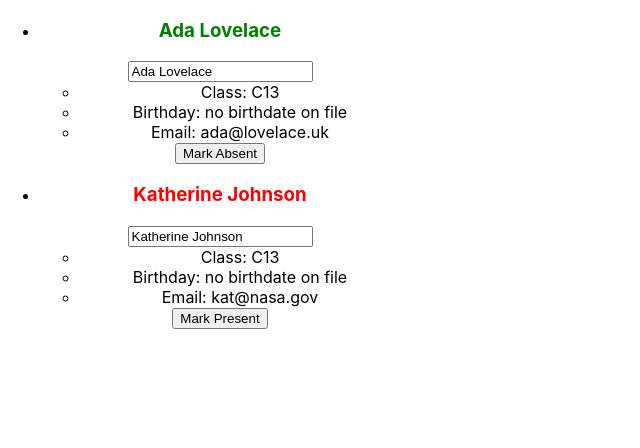
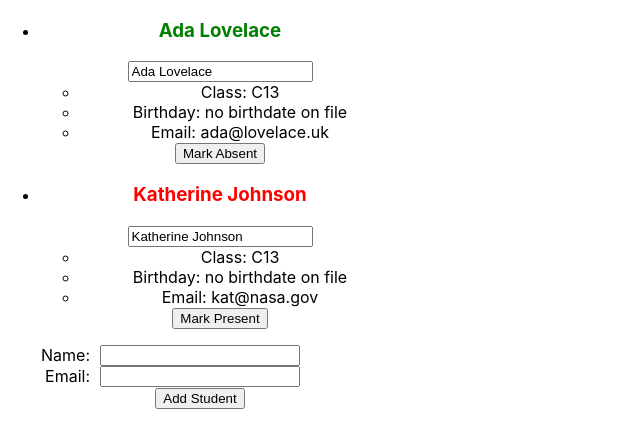
Before and after one commit to AdaGold/ada-students, a React (Create React App) app: page / in a window 1280 px wide. Shown: the top 448 px of the page, without its empty margins (0-640 px from the left). Built offline with nearby package versions, Linux system fonts and the light colour scheme.

Commit message:
add NewStudentForm to App.js

```diff
--- a/src/App.js
+++ b/src/App.js
@@ -1,6 +1,7 @@
 import React, { useState } from 'react';
 import Student from './components/Student';
 import StudentCollection from './components/StudentCollection';
+import NewStudentForm from './components/NewStudentForm';
 import './App.css';
 
 const students = [
@@ -39,6 +40,7 @@ function App () {
   return (
     <div className="App">
       <StudentCollection students={studentList} onUpdateStudent={updateStudent} />
+      <NewStudentForm />
     </div>
   );
 }
```
